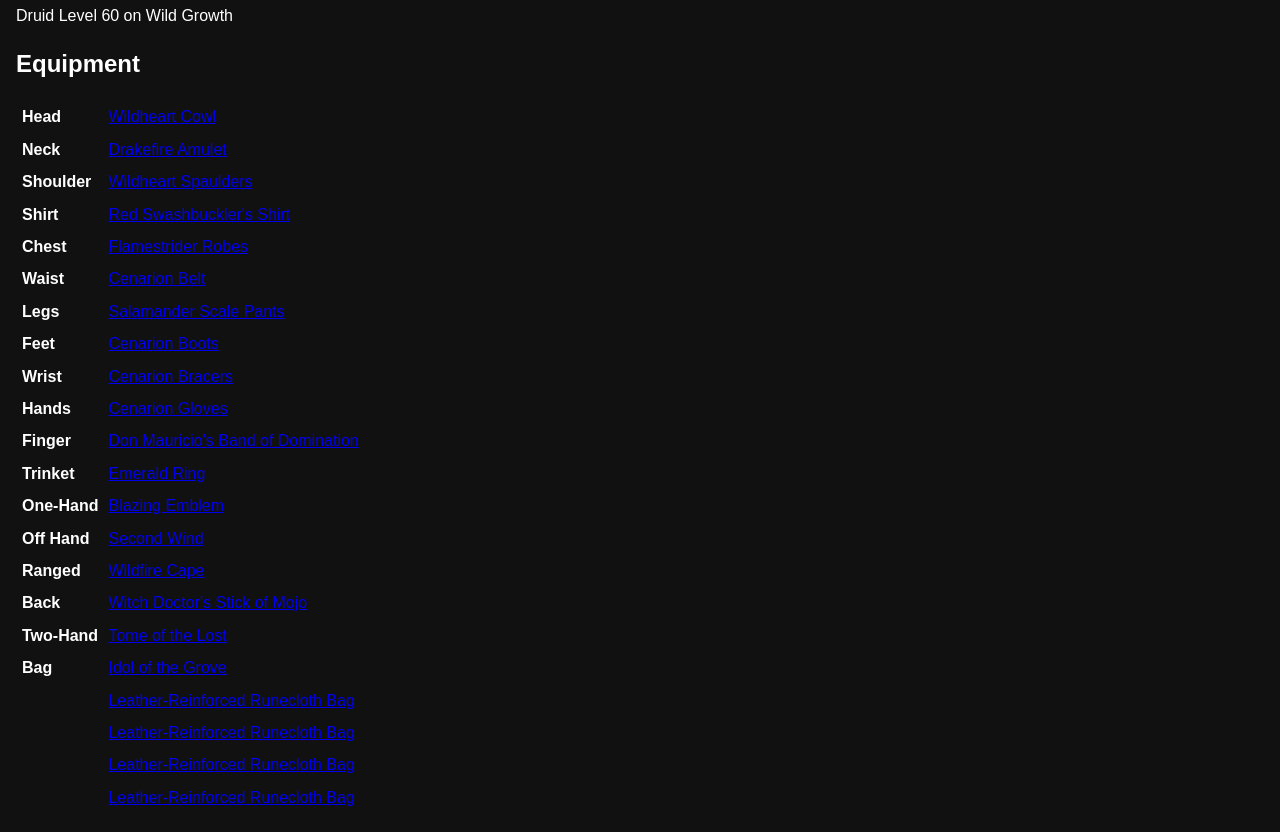
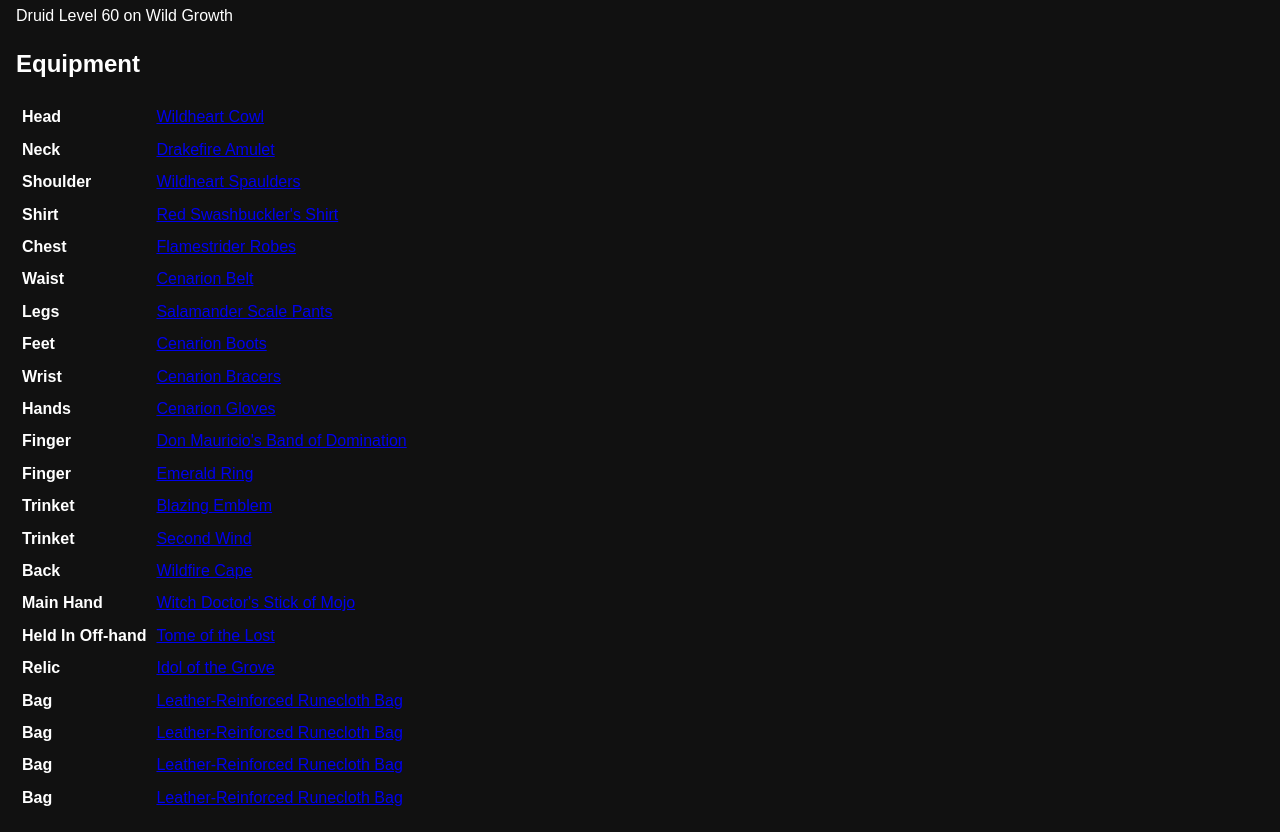
Before and after one commit to learosema/wow-inventory, a website: page public/index.html in a window 1280 px wide. Shown: the part 83-915 px from the top of the page. Drawn offline with Linux system fonts and the light colour scheme; a script that the page names is missing.

Commit message:
chore: update

```diff
--- a/public/index.html
+++ b/public/index.html
@@ -31,17 +31,17 @@
 <tr><th>Wrist</th><td><a data-wowhead="item=226649&amp;ench=" href="https://www.wowhead.com/classic/item=226649" data-quality="4">Cenarion Bracers</a></td></tr>
 <tr><th>Hands</th><td><a data-wowhead="item=226648&amp;ench=" href="https://www.wowhead.com/classic/item=226648" data-quality="4">Cenarion Gloves</a></td></tr>
 <tr><th>Finger</th><td><a data-wowhead="item=228046&amp;ench=" href="https://www.wowhead.com/classic/item=228046" data-quality="3">Don Mauricio's Band of Domination</a></td></tr>
-<tr><th>Trinket</th><td><a data-wowhead="item=224006&amp;ench=" href="https://www.wowhead.com/classic/item=224006" data-quality="3">Emerald Ring</a></td></tr>
-<tr><th>One-Hand</th><td><a data-wowhead="item=2802&amp;ench=" href="https://www.wowhead.com/classic/item=2802" data-quality="3">Blazing Emblem</a></td></tr>
-<tr><th>Off Hand</th><td><a data-wowhead="item=227967&amp;ench=" href="https://www.wowhead.com/classic/item=227967" data-quality="3">Second Wind</a></td></tr>
-<tr><th>Ranged</th><td><a data-wowhead="item=12905&amp;ench=7564" href="https://www.wowhead.com/classic/item=12905" data-quality="3">Wildfire Cape</a></td></tr>
-<tr><th>Back</th><td><a data-wowhead="item=220579&amp;ench=" href="https://www.wowhead.com/classic/item=220579" data-quality="4">Witch Doctor's Stick of Mojo</a></td></tr>
-<tr><th>Two-Hand</th><td><a data-wowhead="item=22253&amp;ench=" href="https://www.wowhead.com/classic/item=22253" data-quality="3">Tome of the Lost</a></td></tr>
-<tr><th>Bag</th><td><a data-wowhead="item=228183&amp;ench=" href="https://www.wowhead.com/classic/item=228183" data-quality="3">Idol of the Grove</a></td></tr>
-<tr><th></th><td><a data-wowhead="item=227844&amp;ench=" href="https://www.wowhead.com/classic/item=227844" data-quality="3">Leather-Reinforced Runecloth Bag</a></td></tr>
-<tr><th></th><td><a data-wowhead="item=227844&amp;ench=" href="https://www.wowhead.com/classic/item=227844" data-quality="3">Leather-Reinforced Runecloth Bag</a></td></tr>
-<tr><th></th><td><a data-wowhead="item=227844&amp;ench=" href="https://www.wowhead.com/classic/item=227844" data-quality="3">Leather-Reinforced Runecloth Bag</a></td></tr>
-<tr><th></th><td><a data-wowhead="item=227844&amp;ench=" href="https://www.wowhead.com/classic/item=227844" data-quality="3">Leather-Reinforced Runecloth Bag</a></td></tr>
+<tr><th>Finger</th><td><a data-wowhead="item=224006&amp;ench=" href="https://www.wowhead.com/classic/item=224006" data-quality="3">Emerald Ring</a></td></tr>
+<tr><th>Trinket</th><td><a data-wowhead="item=2802&amp;ench=" href="https://www.wowhead.com/classic/item=2802" data-quality="3">Blazing Emblem</a></td></tr>
+<tr><th>Trinket</th><td><a data-wowhead="item=227967&amp;ench=" href="https://www.wowhead.com/classic/item=227967" data-quality="3">Second Wind</a></td></tr>
+<tr><th>Back</th><td><a data-wowhead="item=12905&amp;ench=7564" href="https://www.wowhead.com/classic/item=12905" data-quality="3">Wildfire Cape</a></td></tr>
+<tr><th>Main Hand</th><td><a data-wowhead="item=220579&amp;ench=" href="https://www.wowhead.com/classic/item=220579" data-quality="4">Witch Doctor's Stick of Mojo</a></td></tr>
+<tr><th>Held In Off-hand</th><td><a data-wowhead="item=22253&amp;ench=" href="https://www.wowhead.com/classic/item=22253" data-quality="3">Tome of the Lost</a></td></tr>
+<tr><th>Relic</th><td><a data-wowhead="item=228183&amp;ench=" href="https://www.wowhead.com/classic/item=228183" data-quality="3">Idol of the Grove</a></td></tr>
+<tr><th>Bag</th><td><a data-wowhead="item=227844&amp;ench=" href="https://www.wowhead.com/classic/item=227844" data-quality="3">Leather-Reinforced Runecloth Bag</a></td></tr>
+<tr><th>Bag</th><td><a data-wowhead="item=227844&amp;ench=" href="https://www.wowhead.com/classic/item=227844" data-quality="3">Leather-Reinforced Runecloth Bag</a></td></tr>
+<tr><th>Bag</th><td><a data-wowhead="item=227844&amp;ench=" href="https://www.wowhead.com/classic/item=227844" data-quality="3">Leather-Reinforced Runecloth Bag</a></td></tr>
+<tr><th>Bag</th><td><a data-wowhead="item=227844&amp;ench=" href="https://www.wowhead.com/classic/item=227844" data-quality="3">Leather-Reinforced Runecloth Bag</a></td></tr>
 </table>
 
 <h2>Inventory</h2>
```
